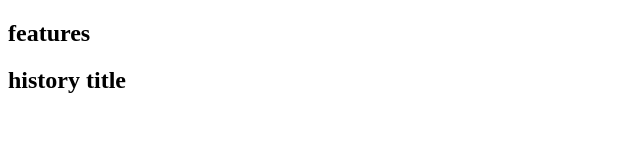
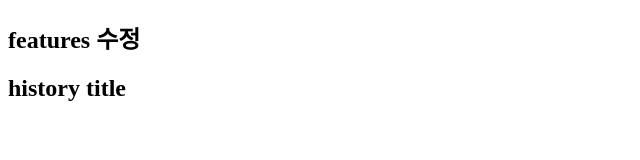
Before and after one commit to psh38/git_ex, a plain HTML site: page index.html in a window 1280 px wide. Shown: the whole page, without its empty margins (0-640 px from the left). Drawn offline with Linux system fonts and the light colour scheme.

Commit message:
feature 제목 수정

```diff
--- a/index.html
+++ b/index.html
@@ -8,7 +8,7 @@
 <body>
   <!-- 또현 -->
   <section class="feature">
-    <h2>features</h2>
+    <h2>features 수정</h2>
   </section>
   <!-- //또현 -->
 
```
